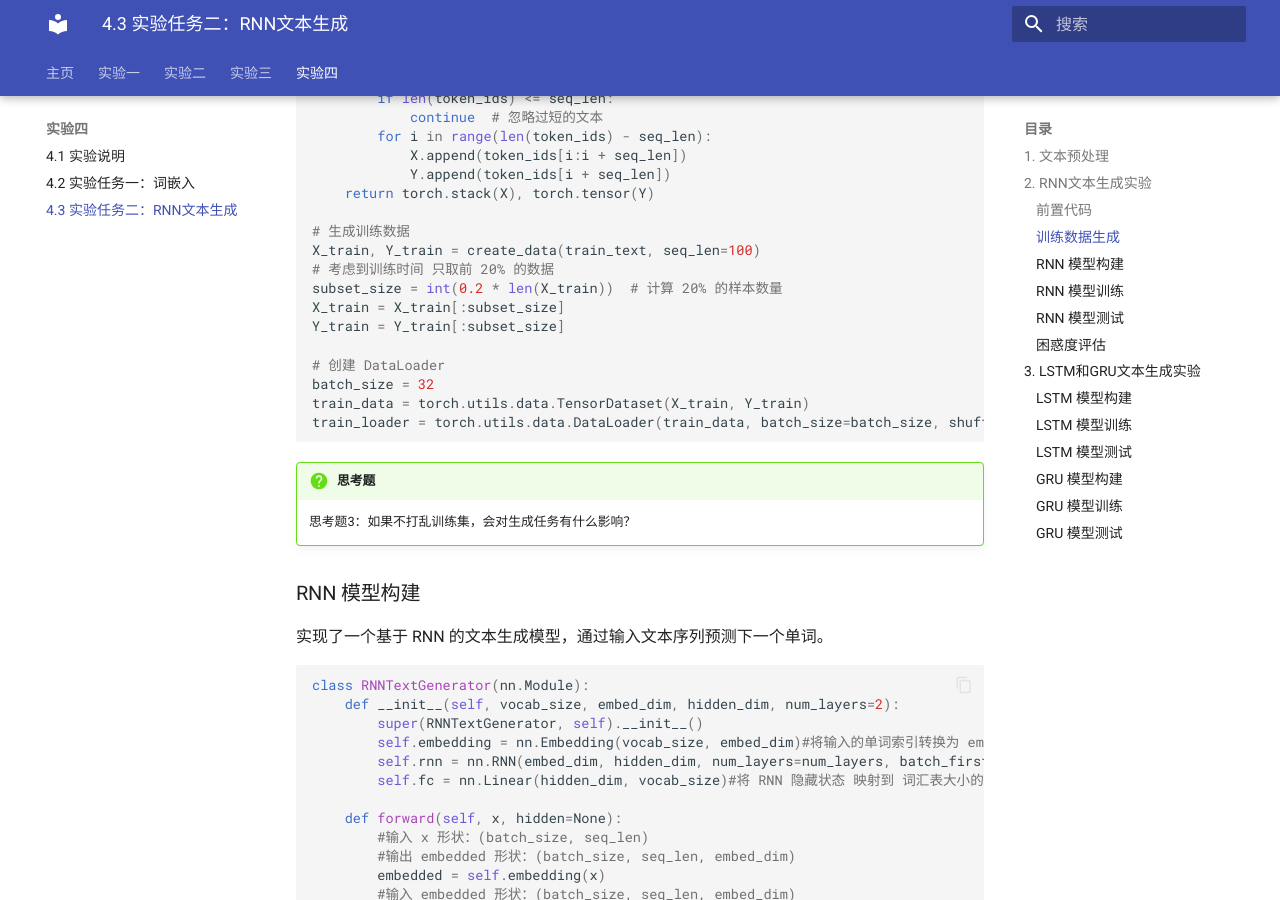
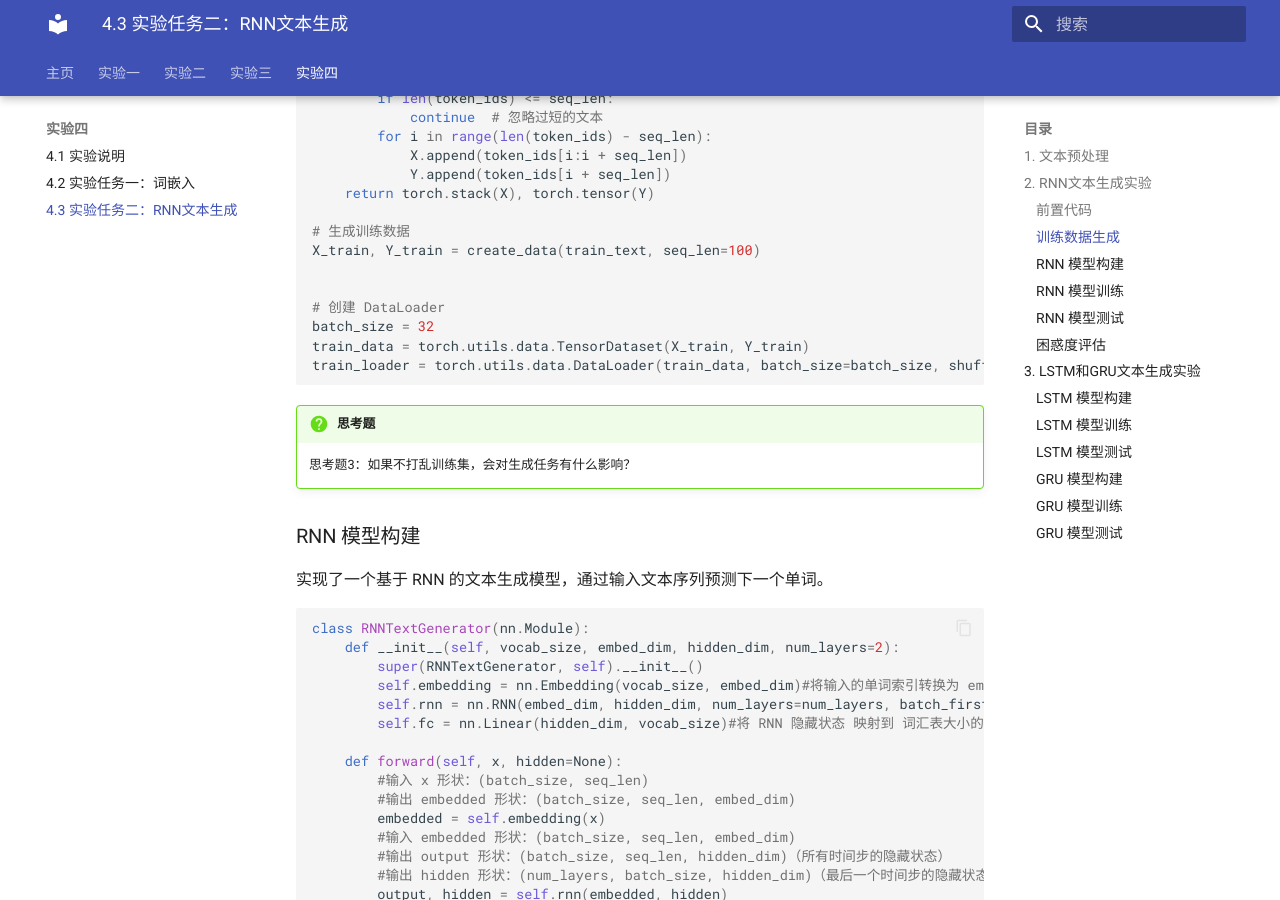
Before and after one commit to zhiweinju/nju-dl-lab-2025spring, an MkDocs documentation site: the page built from docs/lab4/RNN文本生成汇总.md, in a window 1280 px wide and 900 px high, scrolled down 3671 px. Built offline with MkDocs 1.6.1 and Material for MkDocs 9.7.7, drawn with Linux system fonts in a browser that asks for light colours; a style sheet for code colours, icons or effects is not loaded.

Commit message:
修改了lab4

```diff
--- a/docs/lab4/RNN文本生成汇总.md
+++ b/docs/lab4/RNN文本生成汇总.md
@@ -170,10 +170,7 @@ def create_data(text_list, seq_len=100):
 
 # 生成训练数据
 X_train, Y_train = create_data(train_text, seq_len=100)
-# 考虑到训练时间 只取前 20% 的数据
-subset_size = int(0.2 * len(X_train))  # 计算 20% 的样本数量
-X_train = X_train[:subset_size]
-Y_train = Y_train[:subset_size]
+
 
 # 创建 DataLoader
 batch_size = 32
```
Also changed, not shown: docs/lab4/实验四介绍.md (+1 -1 lines), docs/lab4/RNN_main.ipynb.
